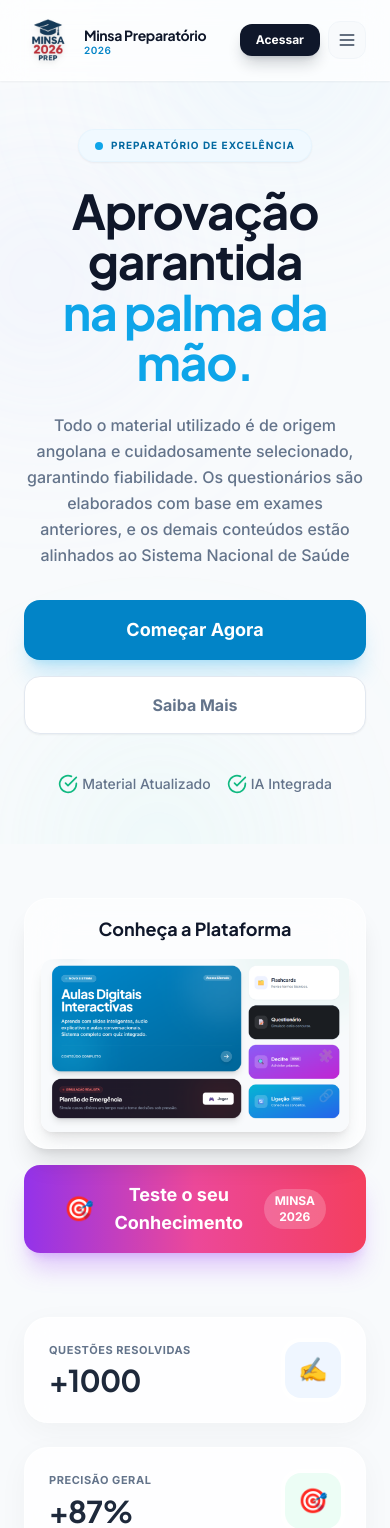
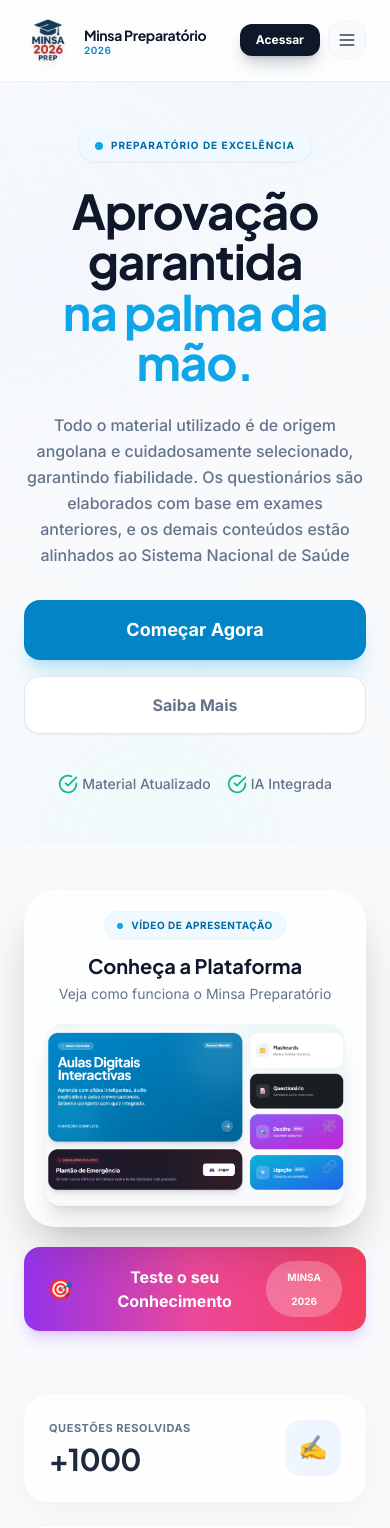
Before and after one commit to arautyarafat-cell/preparatoriominsa2026, a React (Vite) app: page / in a window 390 px wide. Shown: the top 1528 px of the page. Built offline with nearby package versions, Linux system fonts and the light colour scheme; no server answers.

Commit message:
style: melhorar cartao Conheca a Plataforma e botao Teste no mobile

```diff
--- a/components/Dashboard.tsx
+++ b/components/Dashboard.tsx
@@ -199,14 +199,21 @@
             </div>
           </div>
 
-          {/* Video Card - Mobile */}
-          <div className="lg:hidden mt-10 relative flex flex-col gap-4">
-            <div className="bg-white/60 backdrop-blur-xl rounded-3xl p-4 border border-white/60 shadow-xl">
-              <div className="mb-4 text-center">
-                <h3 className="font-display font-bold text-slate-900 text-lg">Conheça a Plataforma</h3>
+          {/* Video Card - Mobile - AUMENTADO */}
+          <div className="lg:hidden mt-8 relative flex flex-col gap-5">
+            <div className="bg-white/70 backdrop-blur-xl rounded-[2rem] p-5 border border-white/60 shadow-2xl">
+              {/* Header do cartão */}
+              <div className="mb-5 text-center">
+                <div className="inline-flex items-center gap-2 px-3 py-1.5 rounded-full bg-sky-50 border border-sky-100/50 text-sky-700 text-[10px] font-bold uppercase tracking-wider mb-3">
+                  <span className="w-1.5 h-1.5 rounded-full bg-sky-500"></span>
+                  Vídeo de Apresentação
+                </div>
+                <h3 className="font-display font-bold text-slate-900 text-xl">Conheça a Plataforma</h3>
+                <p className="text-slate-500 text-sm mt-1">Veja como funciona o Minsa Preparatório</p>
               </div>
 
-              <div className="w-full relative pt-[56.25%] rounded-xl overflow-hidden shadow-lg">
+              {/* Video container - maior */}
+              <div className="w-full relative pt-[60%] rounded-2xl overflow-hidden shadow-xl border border-slate-100">
                 {featuredVideoId ? (
                   <iframe
                     className="absolute inset-0 w-full h-full"
@@ -226,14 +233,16 @@
               </div>
             </div>
 
-            {/* Botão Teste - Mobile */}
+            {/* Botão Teste - Mobile - REDUZIDO E MODERNIZADO */}
             <button
               onClick={onEnterKnowledgeTest}
-              className="w-full px-10 py-4 bg-gradient-to-r from-purple-600 via-pink-500 to-rose-500 hover:from-purple-700 hover:via-pink-600 hover:to-rose-600 text-white rounded-2xl font-bold text-lg shadow-xl shadow-purple-500/30 hover:shadow-purple-500/40 hover:-translate-y-1 transition-all duration-300 inline-flex items-center justify-center gap-3 group"
+              className="w-full px-6 py-3.5 bg-gradient-to-r from-purple-600 via-pink-500 to-rose-500 hover:from-purple-700 hover:via-pink-600 hover:to-rose-600 text-white rounded-2xl font-bold text-base shadow-lg shadow-purple-500/25 hover:shadow-purple-500/35 active:scale-[0.98] transition-all duration-300 flex items-center justify-between"
             >
-              <span className="text-2xl group-hover:animate-bounce">🎯</span>
-              <span>Teste o seu Conhecimento</span>
-              <span className="text-xs bg-white/20 px-2 py-1 rounded-full">MINSA 2026</span>
+              <div className="flex items-center gap-2.5">
+                <span className="text-xl">🎯</span>
+                <span>Teste o seu Conhecimento</span>
+              </div>
+              <span className="text-[10px] bg-white/25 px-2.5 py-1 rounded-full font-bold">MINSA 2026</span>
             </button>
           </div>
 
```
